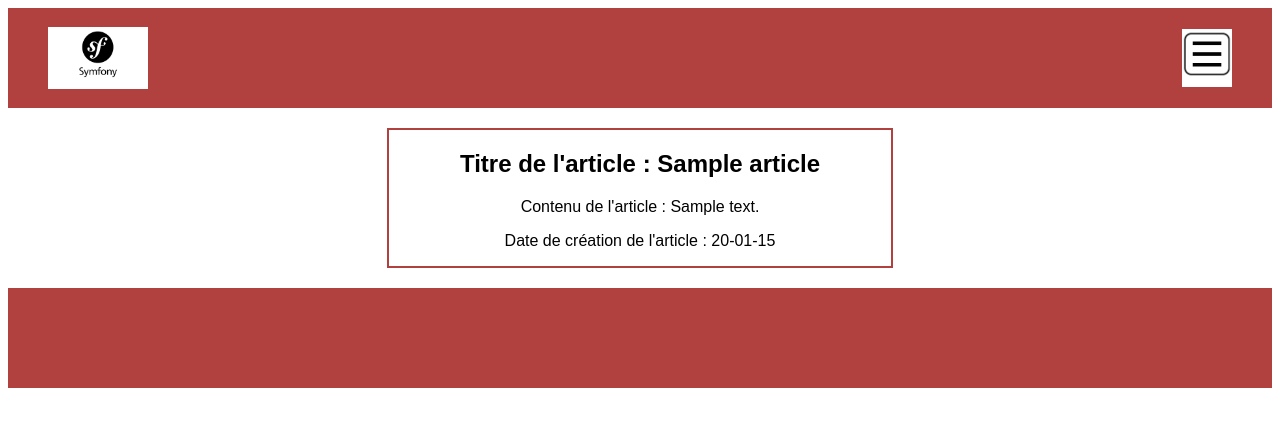
After one commit to scourge33/blog, a Symfony app: template templates/article_show.html.twig in a window 1280 px wide. The commit adds this page. Shown: the top 427 px of the page. Run offline with Twig, Linux system fonts and the light colour scheme; the template is opened without the code that fills it: most values are stand-ins (such as "Sample title", 1, 10 or a date in 2020); some libraries are stand-ins or nearby versions.

Commit message:
ajout article solo

```diff
--- a/src/Controller/ArticleController.php
+++ b/src/Controller/ArticleController.php
@@ -7,6 +7,7 @@ use Symfony\Component\Routing\Annotation\Route;
 
 class ArticleController extends AbstractController
 {
+    //affiche tous les articles
         /**
          * @Route("/articles", name="articleList")
          */
@@ -19,12 +20,15 @@ class ArticleController extends AbstractController
               ]);
         }
 
+        // affiche 1 article
         /**
          * @Route("/articles/{id}", name="articleShow")
          */
         public function articleShow($id, ArticleRepository $articleRepository)
         {
             $article = $articleRepository->find($id);
-            $article = $articleRepository->findOneBy(['id' => $id]);
+
+            return $this->render( 'article_show.html.twig', [
+                'article'=>$article]);
         }
 }
--- a/templates/article_list.html.twig
+++ b/templates/article_list.html.twig
@@ -10,7 +10,7 @@
         <article class="article">
                 <h2>{{ article.title }}</h2>
                 <p>{{ article.content }}</p>
-                <P>{{ article.createdAt | date('y-m-d') }}</P>
+                <p>{{ article.createdAt | date('y-m-d') }}</p>
         </article>
     {% endfor %}
 
--- /dev/null
+++ b/templates/article_show.html.twig
@@ -0,0 +1,15 @@
+{% extends 'base.html.twig' %}
+
+{% block metaTitle %}
+    Titre
+{% endblock metaTitle %}
+
+{% block main %}
+
+        <article class="article">
+            <h2>Titre de l'article : {{ article.title }}</h2>
+            <p>Contenu de l'article : {{ article.content }}</p>
+            <p>Date de création de l'article : {{ article.createdAt | date('y-m-d') }}</p>
+        </article>
+
+{% endblock main %}
```
